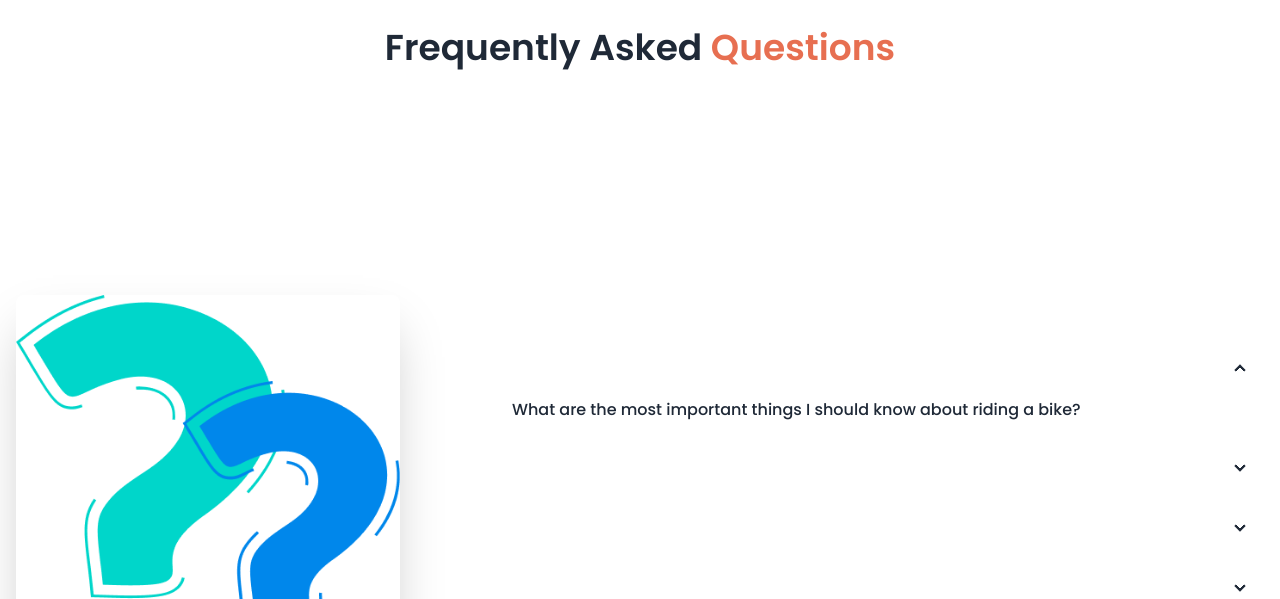
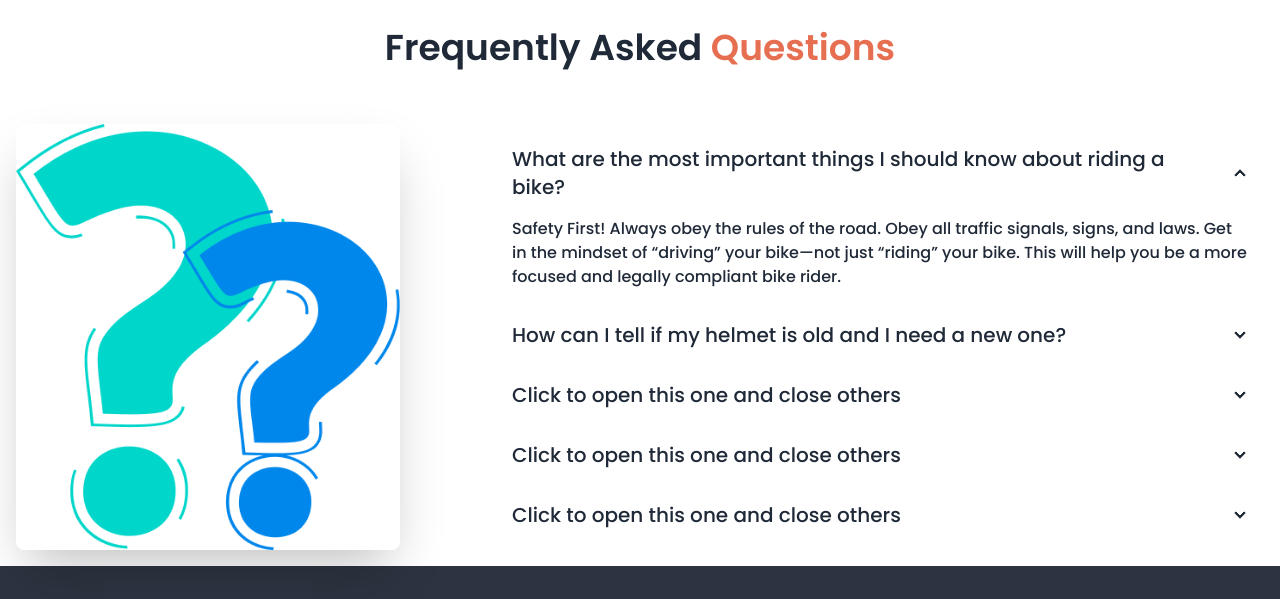
Before and after one commit to ebrahim20254/bike-zone, a plain HTML site: page index.html in a window 1280 px wide. Shown: the part 1921-2520 px from the top of the page. Drawn offline with nearby package versions, Linux system fonts and the light colour scheme.

Commit message:
bike zone website done

```diff
--- a/index.html
+++ b/index.html
@@ -32,6 +32,7 @@
 </style>
 </head>
 <body class="font-poppins">
+  <!---------- header section start here ----------->
     <header class="md:container md:mx-auto">
         <nav>
           <div class="navbar bg-base-100">
@@ -149,7 +150,8 @@
                 </div>
               </div>
     </header>
-
+         <!---------- header section end  ----------->
+         <!-------------- main section start here  ----------------->
     <main class="md:container md:mx-auto">
             <section>
 
@@ -264,24 +266,16 @@
             <section>
               <h3 class="text-4xl font-semibold text-center my-10">Frequently Asked <span class="text-bike-primary">Questions</span></h3>
               <div>
-                <div class="hero min-h-screen ">
+                <div class="hero ">
                   <div class="hero-content flex-col lg:gap-24 lg:flex-row">
                     <img src="./images/others/faq.png" class="w-1/2 lg:max-w-sm rounded-lg shadow-2xl" />
                     <div>
+                            <!-- first question -->
                     <div class="collapse collapse-arrow ">
                       <input type="radio" name="my-accordion-2" checked="checked" />
                       <div class="collapse-title text-xl font-medium">
-                          <Translate text="Click to open this one and close others" />
-                        </div>
-                        <div class="collapse-content">
-                          <p>What are the most important things I should
-                            know about riding a bike?</p>
-                        </div>
-                      </div>
-                      <div class="collapse collapse-arrow ">
-                        <input type="radio" name="my-accordion-2" />
-                        <div class="collapse-title text-xl font-medium">
-                          <Translate text="Click to open this one and close others" />
+                          What are the most important things I should
+                          know about riding a bike?
                       </div>
                       <div class="collapse-content">
                         <p>Safety First! Always obey the rules of the road. Obey all traffic signals, signs, and laws. Get in the mindset of “driving” your bike—not just “riding” your bike. This will help you be a more focused and legally compliant bike rider. </p>
@@ -290,33 +284,39 @@
                     <div class="collapse collapse-arrow ">
                       <input type="radio" name="my-accordion-2" />
                       <div class="collapse-title text-xl font-medium">
-                          <Translate text="Click to open this one and close others" />
+                          How can I tell if my helmet is old and I need a
+                          new one?
                       </div>
                       <div class="collapse-content">
-                          <p>How can I tell if my helmet is old and I need a
-                            new one?</p>
+                        <p>Safety First! Always obey the rules of the road. Obey all traffic signals, signs, and laws. Get in the mindset of “driving” your bike—not just “riding” your bike. This will help you be a more focused and legally compliant bike rider. </p>
                       </div>
                     </div>
                     <div class="collapse collapse-arrow ">
                       <input type="radio" name="my-accordion-2" />
                       <div class="collapse-title text-xl font-medium">
-                          <Translate text="Click to open this one and close others" />
+                        Click to open this one and close others
                       </div>
                       <div class="collapse-content">
-                          <p>Safety First! Always obey the rules of the road. Obey all traffic signals, signs, and laws. Get in the mindset of “driving” your bike—not just “riding” your bike. This will help you be a more focused and legally compliant bike rider. </p>
+                        <p>hello</p>
                       </div>
-                        <div class="collapse-content">
-                          <p>How can I tell if my helmet is old and I need a
-                            new one?</p>
                     </div>
                     <div class="collapse collapse-arrow ">
                       <input type="radio" name="my-accordion-2" />
                       <div class="collapse-title text-xl font-medium">
-                            <Translate text="Click to open this one and close others" />
+                        Click to open this one and close others
                       </div>
                       <div class="collapse-content">
-                            <p>Safety First! Always obey the rules of the road. Obey all traffic signals, signs, and laws. Get in the mindset of “driving” your bike—not just “riding” your bike. This will help you be a more focused and legally compliant bike rider. </p>
-                          </div
+                        <p>hello</p>
+                      </div>
+                    </div>
+                    <div class="collapse collapse-arrow ">
+                      <input type="radio" name="my-accordion-2" />
+                      <div class="collapse-title text-xl font-medium">
+                        Click to open this one and close others
+                      </div>
+                      <div class="collapse-content">
+                        <p>hello</p>
+                      </div>
                     </div>
                     </div>
                   </div>
@@ -324,7 +324,8 @@
               </div>
             </section>
     </main>
-    <!-- footer  -->
+    <!--------------------- main section done  --------------------->
+    <!-- footer section  start now   -->
     <footer class="footer p-10 bg-neutral text-neutral-content">
       <div>
         <span class="text-2xl font-semibold mb-5">BIKE zone</span>
@@ -335,5 +336,6 @@
          <a><img class="w-36" src="./images/others/ios.png" alt=""></a>
       </div>
     </footer>
+    <!------ footer section done  ---->
 </body>
 </html>
```
Lines whose indentation alone changed are shown as unchanged.
